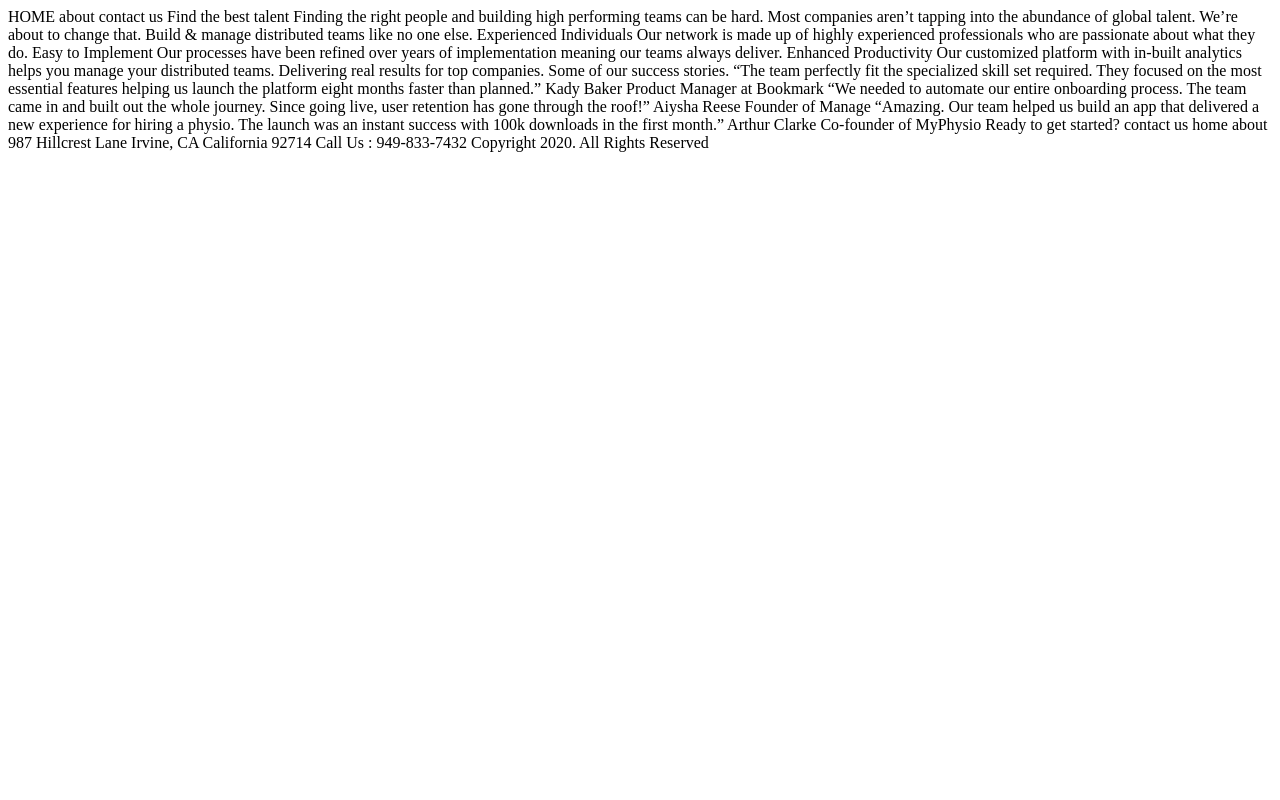
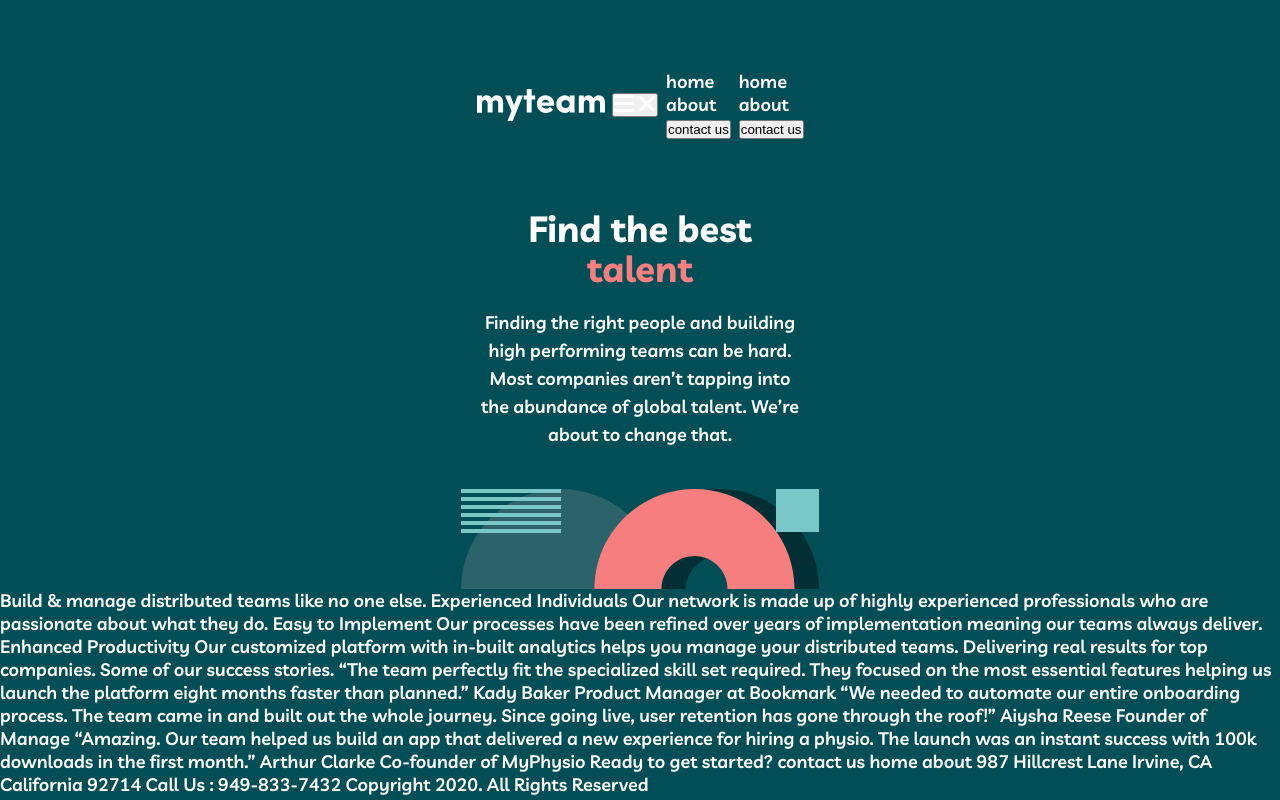
Before and after one commit to R3sty/myteam-multipage-website, a plain HTML site: page starter-code/index.html in a window 1280 px wide. Drawn offline with Linux system fonts and the light colour scheme; a web font is replaced by a local one.

Commit message:
Initial commit: Added layout and design in hero section and color in background.

```diff
--- /dev/null
+++ b/starter-code/CSS/index.css
@@ -0,0 +1,19 @@
+.hero-container {
+    display: flex;
+    flex-direction: column;
+    align-items: center;
+    text-align: center;
+}
+
+.hero-container h1 {
+    width: 300px;
+    line-height: 40px;
+    padding: auto;
+    margin-bottom: 10px;
+}
+
+.hero-container p {
+    width: 327px;
+    line-height: 28px;
+    margin: 10px 0 40px 0;
+}
--- /dev/null
+++ b/starter-code/CSS/styles.css
@@ -0,0 +1,54 @@
+* {
+    margin: 0;
+    padding: 0;
+}
+
+body {
+    background-color: #014E56;
+    display: flex;
+    justify-content: center;
+    align-items: center;
+    flex-direction: column;
+    font-family: 'Livvic', sans-serif;
+    font-weight: 600;
+    font-size: 18px;
+    color: white;
+}
+
+h1, h2, h3 {
+    font-family: 'Livvic', sans-serif;
+    font-weight: 700;
+}
+
+.highlight {
+    color: #F67E7E;
+}
+
+/*Mobile*/
+header {
+    width: 327px;
+    display: flex;
+    justify-content: space-between;
+    align-items: center;
+    padding: 20px;
+    margin: 50px auto;
+}
+
+.logo {
+    width: 128px;
+}
+
+ul {
+    list-style: none;
+}
+
+a {
+    text-decoration: none;
+    color: white;
+    font-size: 1em;
+    cursor: pointer;
+}
+
+a:hover {
+    color: #F67E7E;
+}
--- a/starter-code/index.html
+++ b/starter-code/index.html
@@ -3,28 +3,55 @@
 <head>
   <meta charset="UTF-8">
   <meta name="viewport" content="width=device-width, initial-scale=1.0">
+  <link rel="stylesheet" href="./CSS/styles.css">
+  <link rel="stylesheet" href="./CSS/index.css">
 
   <link rel="icon" type="image/png" sizes="32x32" href="./images/favicon-32x32.png">
-
+  <link rel="preconnect" href="https://fonts.googleapis.com">
+  <link rel="preconnect" href="https://fonts.gstatic.com" crossorigin>
+  <link href="https://fonts.googleapis.com/css2?family=Barlow:ital,wght@0,100;0,200;0,300;0,400;0,500;0,600;0,700;0,800;0,900;1,100;1,200;1,300;1,400;1,500;1,600;1,700;1,800;1,900&family=Bitcount+Grid+Single:wght@100..900&family=Handlee&family=Ibarra+Real+Nova:ital,wght@0,400..700;1,400..700&family=Livvic:ital,wght@0,100;0,200;0,300;0,400;0,500;0,600;0,700;0,900;1,100;1,200;1,300;1,400;1,500;1,600;1,700;1,900&family=Momo+Signature&family=Noto+Sans+JP:wght@100..900&family=Outfit:wght@100..900&family=Public+Sans:ital,wght@0,100..900;1,100..900&family=Red+Hat+Display:ital,wght@0,300..900;1,300..900&family=Roboto:ital,wght@0,100..900;1,100..900&family=Yesteryear&display=swap" rel="stylesheet">
   <title>Frontend Mentor | myteam website challenge - Homepage</title>
 </head>
 <body>
+  <header>
+    <img src="./assets/logo.svg" alt="myteam logo" class="logo">
 
+    <button class="hamburger">
+      <img src="./assets/icon-hamburger.svg" alt="hamburger menu">
+      <img src="./assets/icon-close.svg" alt="close menu">
+    </button>
 
+    <nav class="mobile-nav">
+      <ul>
+        <li><a href="index.html">home</a></li>
+        <li><a href="about.html">about</a></li>
+      </ul>
 
-  HOME
-  about
+      <a href="contact.html"><button class="contact-btn">contact us</button></a>
+    </nav>
 
-  contact us
+    <nav class="desktop-nav">
+      <ul>
+        <li><a href="index.html">home</a></li>
+        <li><a href="about.html">about</a></li>
+      </ul>
 
+      <a href="contact.html"><button class="contact-btn">contact us</button></a>
+  </header>
 
-
-  Find the best talent
-
+  <main>
+    <div class="hero-container">
+      <h1>Find the best <span class="highlight">talent</span></h1>
+      <p>
         Finding the right people and building high performing teams can
         be hard. Most companies aren’t tapping into the abundance of global
         talent. We’re about to change that.
+      </p>
+      <img src="./assets/bg-pattern-home-2.svg" alt=" hero pattern background" class="hero-pattern">
+    </div>
 
+
+  </main>
 
 
   Build & manage distributed teams like no one else.
```
Lines whose indentation alone changed are shown as unchanged.
